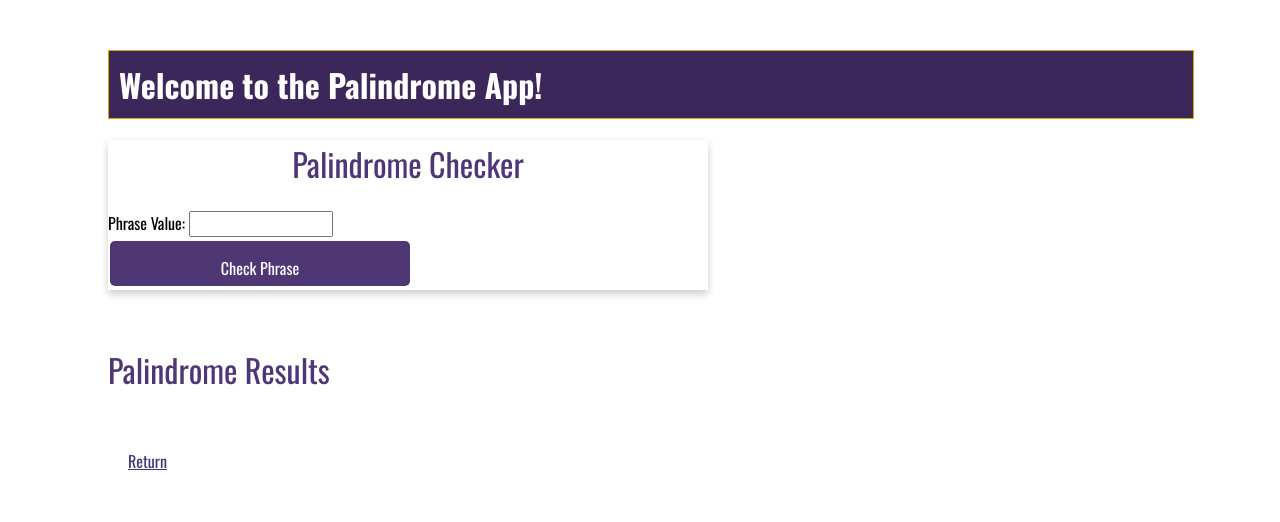
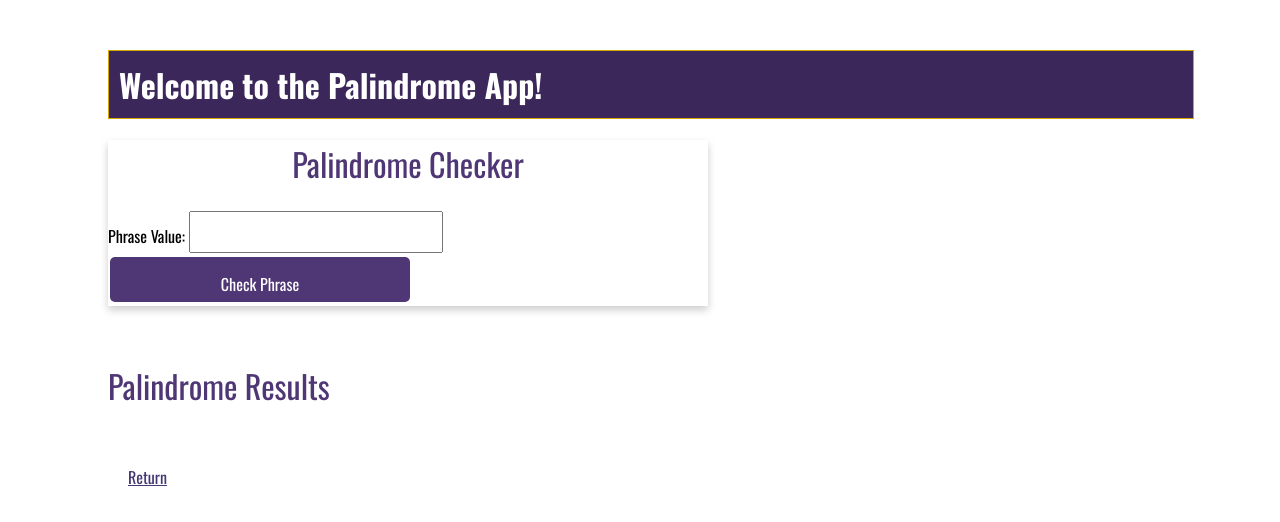
Before and after one commit to billyrtalley/web-330, a plain HTML site: page week-2/talley-palindrome-app.html in a window 1280 px wide. Drawn offline with nearby package versions, Linux system fonts and the light colour scheme.

Commit message:
week 2 palindrome app

```diff
--- a/week-2/talley-palindrome-app.css
+++ b/week-2/talley-palindrome-app.css
@@ -97,3 +97,10 @@
     color: #4F3674;
     font-weight: 400;
 }
+
+#txtPhrase {
+    text-align: center;
+    font-size: 24px;
+    color: #4F3674;
+    font-weight: 400;
+}
--- a/week-2/talley-palindrome-app.html
+++ b/week-2/talley-palindrome-app.html
@@ -132,7 +132,7 @@
 //results if the user input is a palindrome
     } else {
       assignResultsHeader.innerHTML = answer;
-      assignResults.innerHtml = `<p>${txtPhrase} <b><u>is not</b></u> a palindrome!</p>`;
+      assignResults.innerHTML = `<p>${txtPhrase} <b><u>is not</b></u> a palindrome!</p>`;
 //results if the user input is not a palindrome
     }
   };
```
